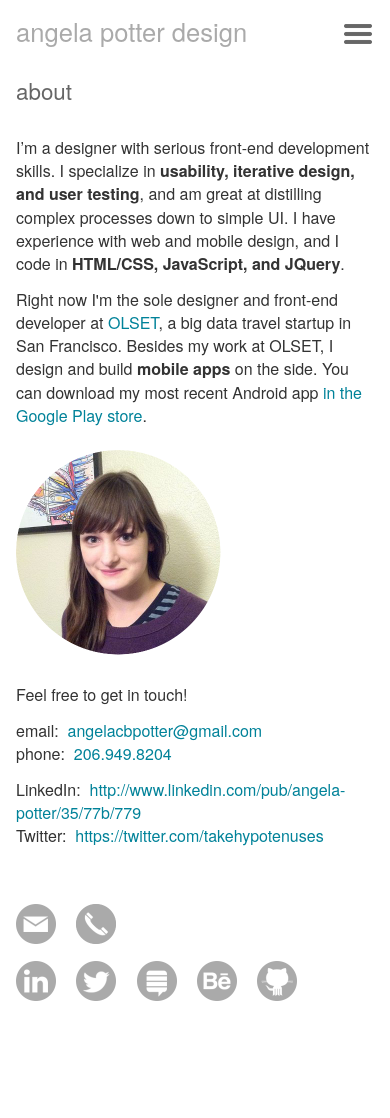
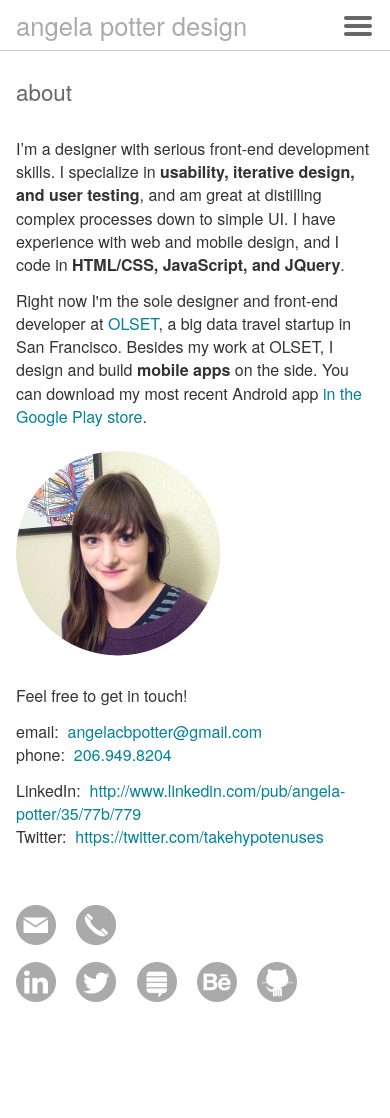
Before and after one commit to angelapotter/angelacbpotter.com, a PHP site: page /about.php in a window 390 px wide. After the commit the page ends 1002 px from the top, so only its background shows below. Run offline with PHP 8.4, Linux system fonts and the light colour scheme; data that the repository does not hold is empty; some libraries are stand-ins or nearby versions.

Commit message:
Changed header over to plugin

```diff
--- a/css/_modules.scss
+++ b/css/_modules.scss
@@ -12,6 +12,8 @@ $lightestGray: #f1f1f5;
 $standardBoxShadow: 0 1px 2px rgba(0, 0, 0, 0.3);
 $mainPadding: 25px;
 $standardBorder: 1px solid $borderGray;
+
+$headerHeight: 51px;
 
 @mixin border-radius($pixels) {
   border-radius: $pixels;
--- a/css/generics.scss
+++ b/css/generics.scss
@@ -46,6 +46,7 @@ body {
   // display: inline-block;
   position: relative;
   z-index: 1;
+  // padding-top: 59px;
   padding: $mainPadding;
   // padding-right: $mainPadding;
 }
--- a/css/main.css
+++ b/css/main.css
@@ -192,26 +192,26 @@ a:visited {
 /***HEAD***/
 .header {
   overflow: hidden;
-  height: auto; }
+  width: 100%;
+  height: auto;
+  background: white;
+  background: rgba(255, 255, 255, 0.9); }
   .header a {
     display: block;
     width: auto;
     overflow: hidden; }
   .header.fixed {
     position: fixed;
-    width: 100%;
     top: -8px;
-    background: white;
-    background: rgba(255, 255, 255, 0.9);
     border-bottom: 1px solid #ccc;
     z-index: 7; }
 
 .menuIcon {
-  background: url("/images/menu-icon-retina.png") 16px 18px no-repeat;
+  background: url("/images/menu-icon-retina.png") 16px 10px no-repeat;
   background-size: 32px;
   height: 32px;
   width: 32px;
-  padding: 18px 16px 8px;
+  padding: 10px 16px 8px;
   float: right;
   display: none;
   cursor: pointer; }
@@ -498,7 +498,7 @@ hr {
   clear: both;
   font-size: 1.2em;
   display: block;
-  padding-bottom: 60px;
+  padding-bottom: 40px;
   margin-top: 30px;
   height: 100%; }
   .contact .contentContainer {
--- a/css/main.scss
+++ b/css/main.scss
@@ -12,7 +12,10 @@
 .header {
   // padding: $mainPadding;
   overflow: hidden;
+  width: 100%;
   height: auto;
+  background: white;
+    background: rgba(255,255,255, 0.9);
   a {
     display: block;
     width: auto;
@@ -20,10 +23,7 @@
   }
   &.fixed {
     position: fixed;
-    width: 100%;
     top: -8px;
-    background: white;
-    background: rgba(255,255,255, 0.9);
     border-bottom: 1px solid #ccc;
     z-index: 7;
   }
@@ -34,11 +34,11 @@
   //   }
 }
 .menuIcon {
-  background: url('/images/menu-icon-retina.png') 16px 18px no-repeat;
+  background: url('/images/menu-icon-retina.png') 16px 10px no-repeat;
   background-size: 32px;
   height: 32px;
   width: 32px;
-  padding: 18px 16px 8px;
+  padding: 10px 16px 8px;
   float: right;
   display: none;
   cursor: pointer;
@@ -536,7 +536,7 @@ hr {
   clear: both;
   font-size: 1.2em;
   display: block;
-  padding-bottom: 60px;
+  padding-bottom: 40px;
   margin-top: 30px;
   height: 100%;
   .contentContainer {
--- a/css/media-queries.css
+++ b/css/media-queries.css
@@ -192,26 +192,26 @@ a:visited {
 /***HEAD***/
 .header {
   overflow: hidden;
-  height: auto; }
+  width: 100%;
+  height: auto;
+  background: white;
+  background: rgba(255, 255, 255, 0.9); }
   .header a {
     display: block;
     width: auto;
     overflow: hidden; }
   .header.fixed {
     position: fixed;
-    width: 100%;
     top: -8px;
-    background: white;
-    background: rgba(255, 255, 255, 0.9);
     border-bottom: 1px solid #ccc;
     z-index: 7; }
 
 .menuIcon {
-  background: url("/images/menu-icon-retina.png") 16px 18px no-repeat;
+  background: url("/images/menu-icon-retina.png") 16px 10px no-repeat;
   background-size: 32px;
   height: 32px;
   width: 32px;
-  padding: 18px 16px 8px;
+  padding: 10px 16px 8px;
   float: right;
   display: none;
   cursor: pointer; }
@@ -498,7 +498,7 @@ hr {
   clear: both;
   font-size: 1.2em;
   display: block;
-  padding-bottom: 60px;
+  padding-bottom: 40px;
   margin-top: 30px;
   height: 100%; }
   .contact .contentContainer {
@@ -750,7 +750,7 @@ a:visited {
     width: 60%;
     display: none;
     position: fixed;
-    top: 59px;
+    top: 51px;
     left: 40%;
     z-index: 7;
     border-left: 1px solid #f1f1f5;
@@ -762,7 +762,7 @@ a:visited {
 
   h1 {
     font-size: 1.6em;
-    padding: 16px 0 2px 16px; }
+    padding: 10px 6px 2px 16px; }
 
   h2 {
     font-size: 1.4em; }
@@ -771,7 +771,7 @@ a:visited {
     display: block; }
 
   .contentContainer {
-    padding: 16px; }
+    padding: 75px 16px 16px; }
 
   .headshot {
     float: none;
@@ -811,8 +811,8 @@ a:visited {
   body .indented {
     margin-left: 24px !important; } }
 @media (max-width: 340px), only screen and (max-device-width: 720px) and (orientation: portrait) {
-  #head {
-    font-size: 0.6em; } }
+  h1 {
+    font-size: 1.3em; } }
 /***mobile***/
 @media only screen and (max-device-width: 720px) {
   body {
--- a/css/media-queries.scss
+++ b/css/media-queries.scss
@@ -32,7 +32,7 @@
     width: 60%;
     display: none;
     position: fixed;
-    top: 59px;
+    top: $headerHeight;
     left: 40%;
     // background: rgba(255,255,255, 0.95);
     z-index: 7;
@@ -62,7 +62,7 @@
   }
   h1 {
     font-size: 1.6em;
-    padding: 16px 0 2px 16px;
+    padding: 10px 6px 2px 16px;
     // display: inline-block;
   }
   h2 {
@@ -72,7 +72,7 @@
     display: block;
   }
   .contentContainer {
-    padding: 16px;
+    padding: 75px 16px 16px;
   }
   .headshot {
     float: none;
@@ -159,8 +159,11 @@
   body .indented { margin-left: 24px !important; }
 }
 @media (max-width: 340px), only screen and (max-device-width: 720px) and (orientation: portrait) {
-  #head {
-    font-size: 0.6em;
+  // #head {
+  //   font-size: 0.6em;
+  // }
+  h1 {
+    font-size: 1.3em;
   }
 }
 @media (max-width: 300px), only screen and (max-device-width: 720px) and (orientation: portrait) {
--- a/includes/header.php
+++ b/includes/header.php
@@ -5,11 +5,13 @@
     <meta name="description" content="Interaction designer in the Bay Area.">
     <meta http-equiv="Content-Type" content="text/html; charset=utf-8" />
     <meta name="viewport" content="width=device-width" />
+
     <link rel="stylesheet" href="/css/main.css" />
     <!-- <link rel="stylesheet" href="/css/generics.css" /> -->
     <link rel="stylesheet" href="/css/media-queries.css" />
     <script src="//code.jquery.com/jquery-1.9.1.js"></script>
     <script src="/js/stickyfloat.js"></script>
+    <script src="/js/jquery.scrollupformenu.js"></script>
     <script src="/js/main.js"></script>
   </head>
   <body id="<?php echo $bodyId ?>" class="<?php echo $bodyClass ?>">
--- /dev/null
+++ b/js/jquery.scrollupformenu.js
@@ -0,0 +1,76 @@
+/**
+ *  Project:      Scroll Up For Menu
+ *  Description:  A simple mobile optimised menuing system which gets out of the way when you're not using it.
+ *  Author:       David Simpson <david@davidsimpson.me>
+ *  License:      Apache License, Version 2.0 <http://www.apache.org/licenses/LICENSE-2.0.html>
+ *  Source:       http://github.com/dvdsmpsn/scroll-up-for-menu
+ *
+ *  Usage:        $('#top').scrollUpForMenu(options);
+ *
+ *
+ *
+ */
+;(function ( $, window, document, undefined ) {
+
+	var pluginName = "scrollUpMenu";
+	var defaults = {
+			waitTime: 200,
+			transitionTime: 150,
+			menuCss: { 'position': 'fixed', 'top': '0'}
+	};
+
+	var lastScrollTop = 0;
+	var $header;
+	var timer;
+	var pixelsFromTheTop;
+
+	// The actual plugin constructor
+	function Plugin ( element, options ) {
+		this.element = element;
+		this.settings = $.extend( {}, defaults, options );
+		this._defaults = defaults;
+		this._name = pluginName;
+		this.init();
+	}
+
+	Plugin.prototype = {
+		init: function () {
+
+			var self = this;
+			$header = $(this.element);
+			$header.css(self.settings.menuCss);
+			pixelsFromTheTop = $header.height();
+
+			$header.next().css({ 'margin-top': pixelsFromTheTop });
+
+			$(window).bind('scroll',function () {
+				clearTimeout(timer);
+				timer = setTimeout(function() {
+					self.refresh(self.settings)
+				}, self.settings.waitTime );
+			});
+		},
+		refresh: function (settings) {
+			// Stopped scrolling, do stuff...
+			var scrollTop = $(window).scrollTop();
+
+			if (scrollTop > lastScrollTop && scrollTop > pixelsFromTheTop){ // ensure that the header doesnt disappear too early
+				// downscroll
+				$header.slideUp(settings.transitionTime);
+			} else {
+				// upscroll
+				$header.slideDown(settings.transitionTime);
+			}
+			lastScrollTop = scrollTop;
+		}
+	};
+
+	$.fn[ pluginName ] = function ( options ) {
+		return this.each(function() {
+				if ( !$.data( this, "plugin_" + pluginName ) ) {
+						$.data( this, "plugin_" + pluginName, new Plugin( this, options ) );
+				}
+		});
+	};
+
+})( jQuery, window, document );
--- a/js/main.js
+++ b/js/main.js
@@ -21,7 +21,7 @@ function bindOpenMenuTrigger() {
       $nav.hide();
     }
     else {
-      var newNavHeight = $(window).height() - 59;
+      var newNavHeight = $(window).height() - $('.header').height();
       $nav.show().css({
         'max-height': newNavHeight + 'px',
         'overflow-y': 'auto',
@@ -42,35 +42,47 @@ function bindOpenMenuTrigger() {
 var lastScrollTop = 0;
 // hide/show header on scroll (mobile)
 function bindTopNavTriggers() {
-  var $header = $('.header');
-  $(window).scroll(function(e) {
-    var st = $(this).scrollTop();
-    var bodyHeight = $('body').height();
-    var windowHeight = $(window).height();
-    // downscroll or reached top of page
-    if (st > lastScrollTop + 3 || st < 8) {
-        if ($header.hasClass('fixed')) {
-          $header.removeClass('fixed');
-          $('.leftNavContainer').hide();
-          // at top of page
-          // if (st < 8) {
-          //   if ($header.hasClass('fixed')) {
-          //     $(this).removeClass('fixed').hide().slideDown();
-          //   }
-          // }
-          // $('.contentContainer').css('padding-top', '16px');
-        }
+  $('.header').scrollUpMenu({
+    waitTime: 20,
+    transitionTime: 150,
+    menuCss: {
+      'position': 'fixed',
+      // 'top': '-8px',
+      'width': '100%',
+      'border-bottom': '1px solid #ccc',
+      'z-index': 7
     }
-    // upscroll or reached bottom of page
-    else if (st < lastScrollTop - 3 || st >= bodyHeight - 2 - windowHeight) {
-      if (!$header.hasClass('fixed')) {
-        $header.hide().addClass('fixed').show();
-        // $('.contentContainer').css('padding-top', 55 + 16 + 'px');
-      }
-    }
-    lastScrollTop = st;
-    // something
   });
+
+  // var $header = $('.header');
+  // $(window).scroll(function(e) {
+  //   var st = $(this).scrollTop();
+  //   var bodyHeight = $('body').height();
+  //   var windowHeight = $(window).height();
+  //   // downscroll or reached top of page
+  //   if (st > lastScrollTop + 3 || st < 8) {
+  //       if ($header.hasClass('fixed')) {
+  //         $header.removeClass('fixed');
+  //         $('.leftNavContainer').hide();
+  //         // at top of page
+  //         // if (st < 8) {
+  //         //   if ($header.hasClass('fixed')) {
+  //         //     $(this).removeClass('fixed').hide().slideDown();
+  //         //   }
+  //         // }
+  //         // $('.contentContainer').css('padding-top', '16px');
+  //       }
+  //   }
+  //   // upscroll or reached bottom of page
+  //   else if (st < lastScrollTop - 3 || st >= bodyHeight - 2 - windowHeight) {
+  //     if (!$header.hasClass('fixed')) {
+  //       $header.hide().addClass('fixed').show();
+  //       // $('.contentContainer').css('padding-top', 55 + 16 + 'px');
+  //     }
+  //   }
+  //   lastScrollTop = st;
+  //   // something
+  // });
 }
 
 function portfolioCoverHeight() {
@@ -177,7 +189,8 @@ $(document).ready(function() {
           // easing: 'swing'
         });
         $('.contentContainer').off('click');
-        $('.header').removeClass('fixed');
+        $('.header').removeAttr('style');
+        // $(window).off('scroll');
         // previousWindowWidth = $(window).width();
         previousWindowWidthIsSmall = windowWidthIsSmall();
       }
@@ -192,6 +205,7 @@ $(document).ready(function() {
     }
     else if (windowWidthIsSmall()) {
       if (!previousWindowWidthIsSmall) {
+        $(window).off('scroll');
         bindTopNavTriggers();
         bindOpenMenuTrigger();
         $nav.hide().stickyfloat('destroy');
```
